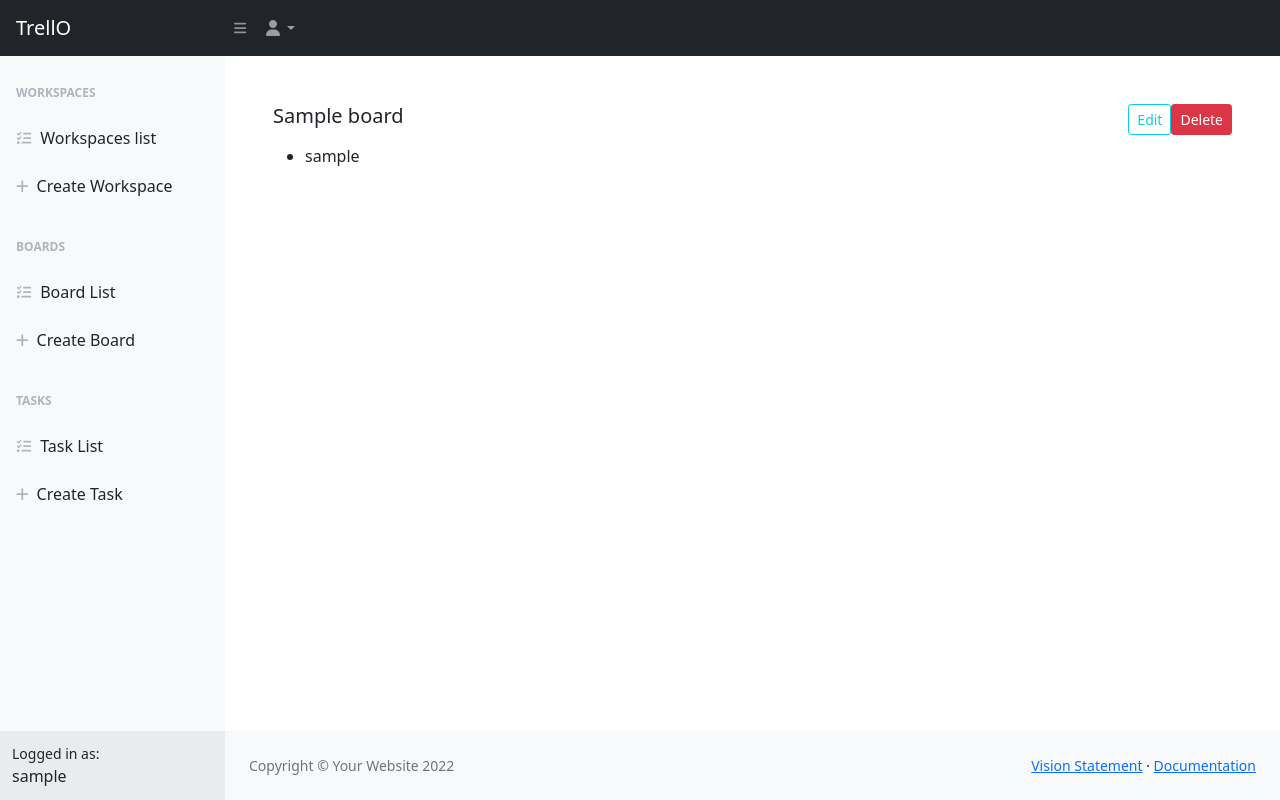
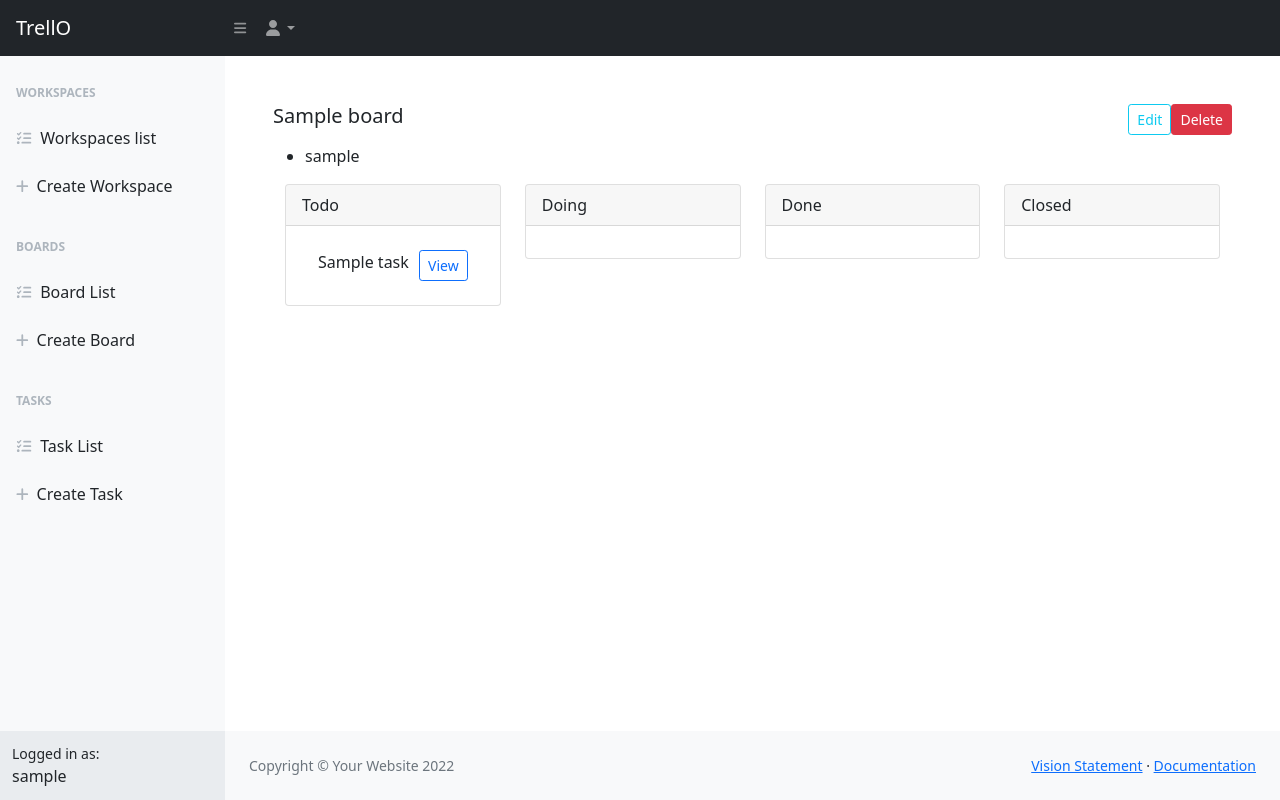
Before and after one commit to agile-software-development/project, a Django app: page /boards/1 in a window 1280 px wide. Run offline with Django 4.2, Linux system fonts and the light colour scheme; a user stored in the database is signed in; tables that the repository leaves empty hold one stand-in row (values such as "Sample post"); some libraries are stand-ins or nearby versions; some web fonts are replaced.

Commit message:
Add task state columns to board detail page

```diff
--- a/task/templates/task/board_detail.html
+++ b/task/templates/task/board_detail.html
@@ -1,5 +1,6 @@
 {% extends 'authenticated_user_base.html' %}
 {% load crispy_forms_filters %}
+{% load in_state %}
 
 {% block content %}
     <div class="m-2">
@@ -19,6 +20,31 @@
                     <li>{{ member }}</li>
                 {% endfor %}
             </ul>
+            <div class="container">
+                <div class="row">
+                    {% for task_state in task_states %}
+                    <div class="col-sm">
+                        <div class="card">
+                            <div class="card-header">
+                                {{ task_state.name }}
+                            </div>
+                            <div class="card-body">
+                                <ul class="list-group list-group-flush">
+                                {% for task in object.task_set|in_state:task_state %}
+                                    <li class="list-group-item">
+                                        {{ task }}
+                                        <a href="{% url 'task-detail' task.id %}">
+                                            <button type="button" class="btn btn-sm btn-outline-primary float-end">View</button>
+                                        </a>
+                                    </li>
+                                {% endfor %}
+                                </ul>
+                            </div>
+                        </div>
+                    </div>
+                    {% endfor %}
+                </div>
+              </div>
         </div>
     </div>
 {% endblock %}
--- /dev/null
+++ b/task/templatetags/in_state.py
@@ -0,0 +1,9 @@
+from django import template
+
+
+register = template.Library()
+
+
+@register.filter
+def in_state(tasks, state):
+    return tasks.filter(state=state)
--- a/task/views.py
+++ b/task/views.py
@@ -8,7 +8,7 @@ from django.views.generic.edit import DeleteView, UpdateView, CreateView
 from django.views.generic.list import ListView
 
 from .forms import UserRegisterForm, LoginForm, UserProfileForm, TaskForm, BoardForm, TaskCommentForm, WorkspaceCreationForm
-from .models import Task, Board, User, Comment, Workspace
+from .models import Task, Board, User, Comment, Workspace, TaskStates
 
 
 def home(request):
@@ -187,6 +187,11 @@ class BoardListView(ListView):
 class BoardSingleView(DetailView):
     model = Board
 
+    def get_context_data(self, **kwargs):
+        context = super().get_context_data(**kwargs)
+        context['task_states'] = [TaskStates.Todo, TaskStates.Doing, TaskStates.Done, TaskStates.Closed]
+        return context
+
 
 class BoardDeleteView(DeleteView):
     model = Board
```
Also changed, not shown: task/templates/task/board_list.html (+0 -7 lines).
